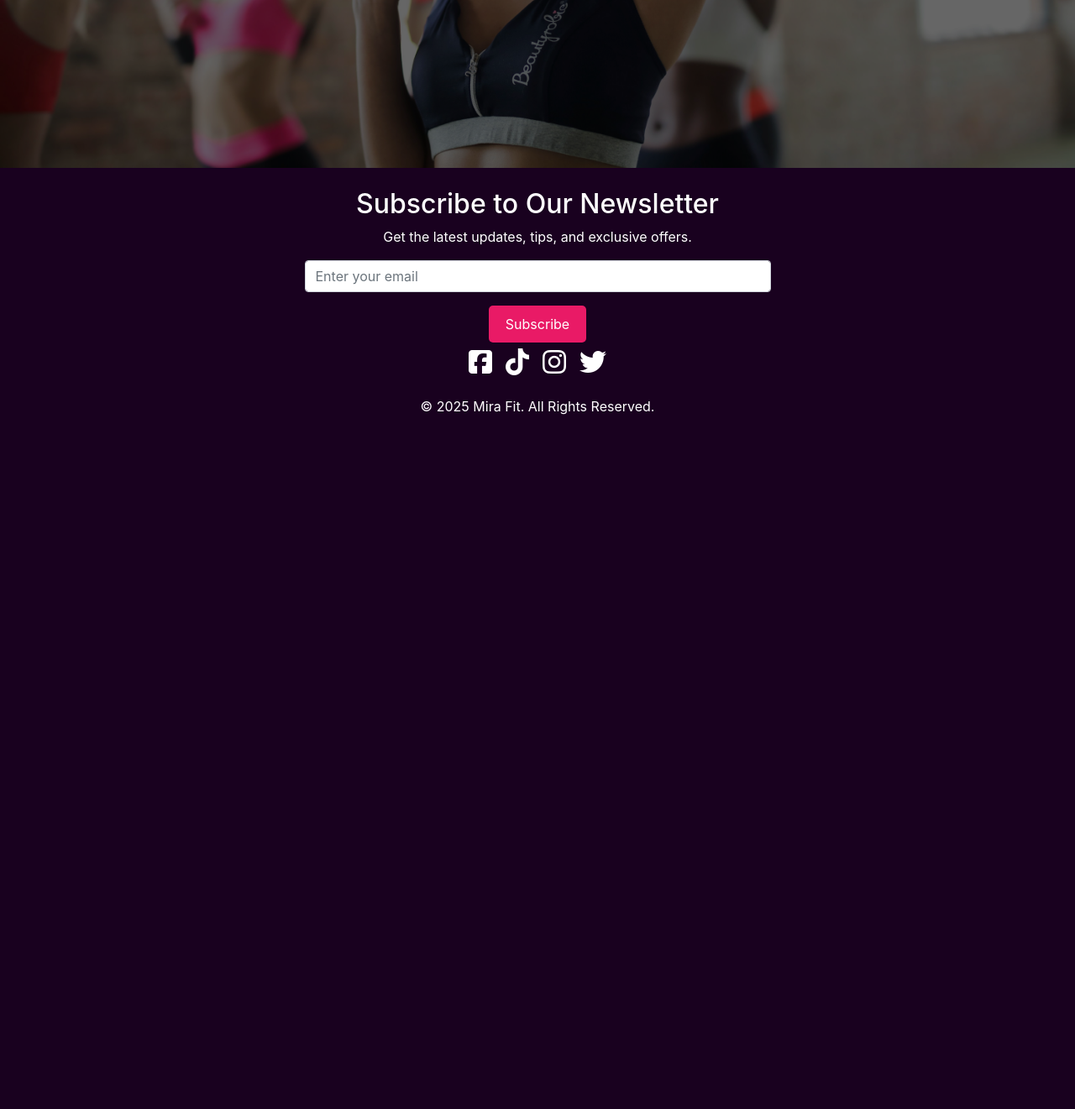
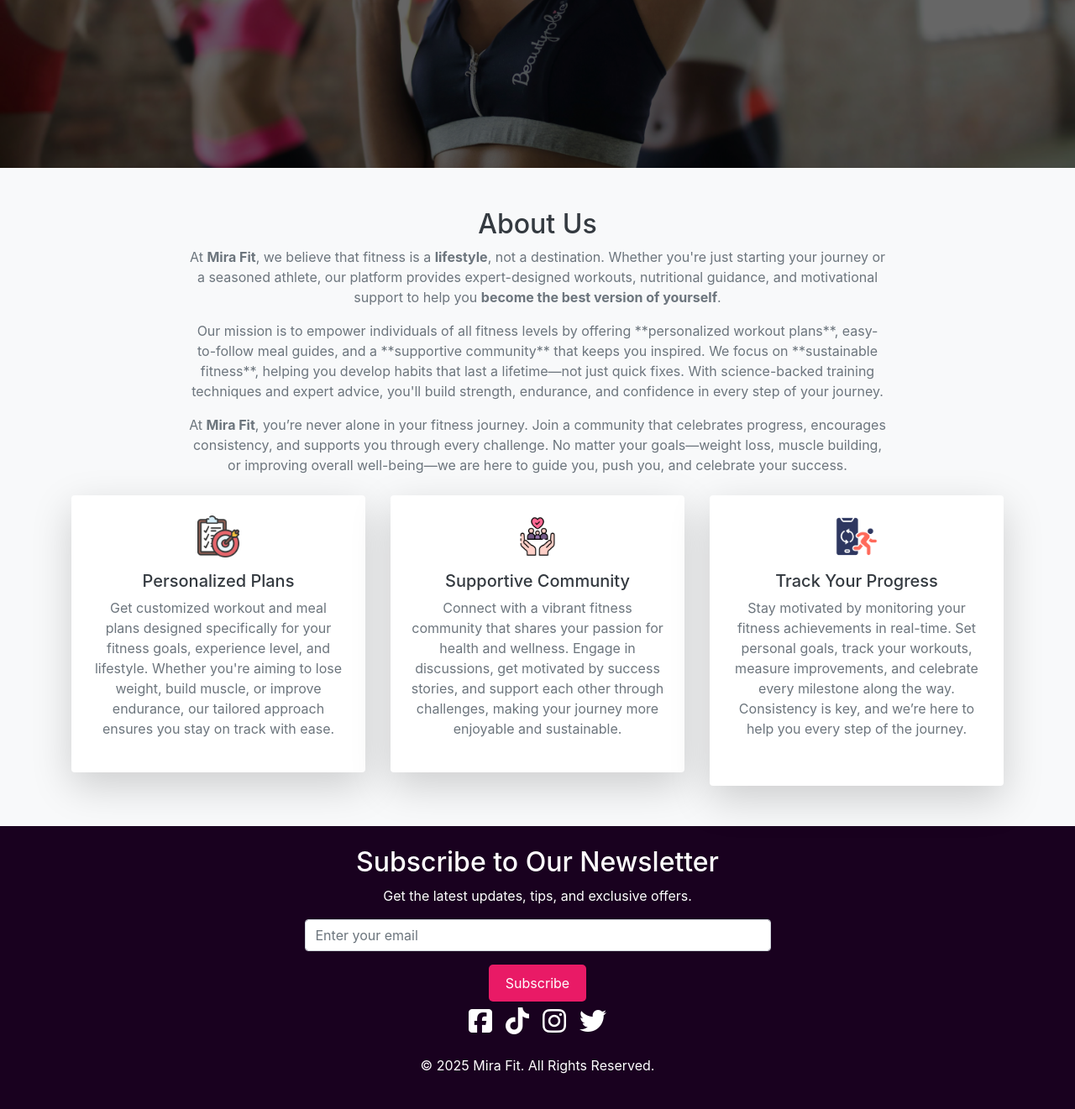
Before and after one commit to jojoakh/mira_fit, a Django app: page / in a window 1280 px wide. Shown: the part 600-1921 px from the top of the page at 84% size. Before the commit the page ends 1094 px from the top, so only its background shows below. Run offline with Django 5.2, Linux system fonts and the light colour scheme; parts of the project's set-up code (start-up, migrations or seed data) failed here and were passed over; some libraries are stand-ins or nearby versions.

Commit message:
Added about us section

```diff
--- a/home/templates/home/home.html
+++ b/home/templates/home/home.html
@@ -8,7 +8,58 @@
   <div class="overlay position-absolute w-100 h-100 d-flex flex-column justify-content-center align-items-center" style="top: 0; background: rgba(0, 0, 0, 0.6);">
     <h1 class="display-4 font-weight-bold">Welcome to Mira Fit</h1>
     <p class="lead">Your journey to a healthier life starts here!</p>
-
   </div>
 </div>
+
+<!-- About Us Section -->
+<section class="about-us py-5 bg-light">
+  <div class="container text-center">
+    <h2 class="text-dark fw-bold text-center">About Us</h2>
+<p class="text-muted w-75 mx-auto text-center">
+    At <strong>Mira Fit</strong>, we believe that fitness is a <strong>lifestyle</strong>, not a destination.
+    Whether you're just starting your journey or a seasoned athlete, our platform provides expert-designed workouts,
+    nutritional guidance, and motivational support to help you <strong>become the best version of yourself</strong>.
+</p>
+<p class="text-muted w-75 mx-auto text-center">
+    Our mission is to empower individuals of all fitness levels by offering **personalized workout plans**,
+    easy-to-follow meal guides, and a **supportive community** that keeps you inspired. We focus on **sustainable fitness**,
+    helping you develop habits that last a lifetime—not just quick fixes. With science-backed training techniques
+    and expert advice, you'll build strength, endurance, and confidence in every step of your journey.
+</p>
+<p class="text-muted w-75 mx-auto text-center">
+    At <strong>Mira Fit</strong>, you’re never alone in your fitness journey. Join a community that celebrates
+    progress, encourages consistency, and supports you through every challenge. No matter your goals—weight loss,
+    muscle building, or improving overall well-being—we are here to guide you, push you, and celebrate your success.
+</p>
+
+    <div class="row mt-4">
+      <div class="col-md-4">
+        <div class="card shadow-lg border-0 p-4">
+          <img src="{% static 'images/goal.png' %}" class="card-img-top rounded mx-auto d-block" style="max-width: 50px; height: auto;" alt="Goal Setting">
+          <h5 class="mt-3 text-dark">Personalized Plans</h5>
+          <p class="text-muted">Get customized workout and meal plans designed specifically for your fitness goals, experience level, and lifestyle. Whether you're aiming to lose weight,
+            build muscle, or improve endurance, our tailored approach ensures you stay on track with ease.</p>
+        </div>
+      </div>
+      <div class="col-md-4">
+        <div class="card shadow-lg border-0 p-4">
+          <img src="{% static 'images/community.png' %}" class="card-img-top rounded mx-auto d-block" style="max-width: 50px; height: auto;" alt="Community Support">
+          <h5 class="mt-3 text-dark">Supportive Community</h5>
+          <p class="text-muted">Connect with a vibrant fitness community that shares your passion for health and wellness. Engage in discussions, get motivated by success stories,
+            and support each other through challenges, making your journey more enjoyable and sustainable.</p>
+        </div>
+      </div>
+      <div class="col-md-4">
+        <div class="card shadow-lg border-0 p-4">
+          <img src="{% static 'images/progress.png' %}" class="card-img-top rounded mx-auto d-block" style="max-width: 50px; height: auto;" alt="Track Progress">
+          <h5 class="mt-3 text-dark">Track Your Progress</h5>
+          <p class="text-muted">Stay motivated by monitoring your fitness achievements in real-time. Set personal goals, track your workouts, measure improvements,
+             and celebrate every milestone along the way. Consistency is key, and we’re here to help you every step of the journey.
+          </p></p>
+        </div>
+      </div>
+    </div>
+  </div>
+</section>
+
 {% endblock %}
```
Also changed, not shown: static/images/community.png (added), static/images/goal.png (added), static/images/progress.png (added).
